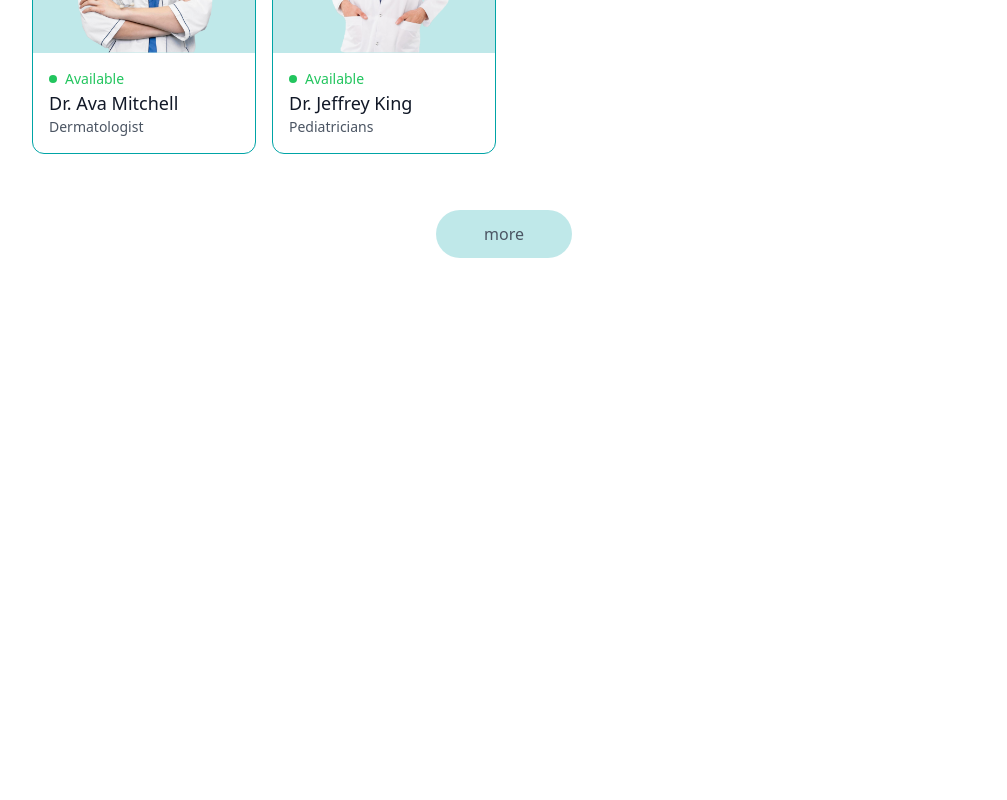
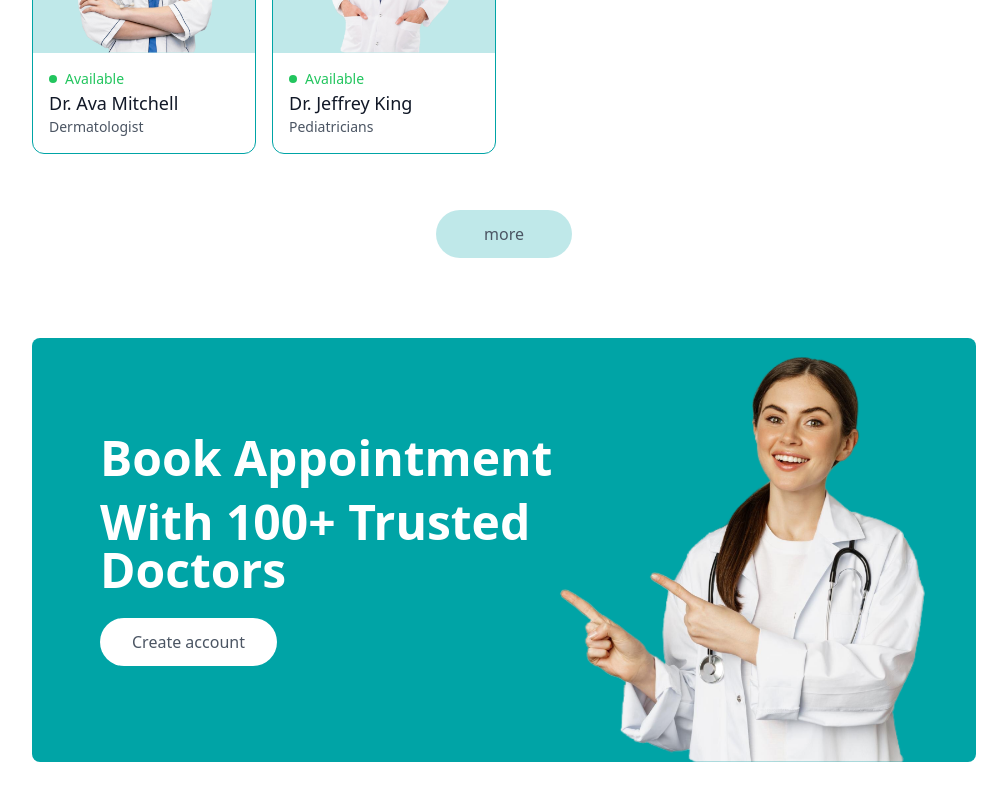
Before and after one commit to Praveen-Thathsara/Doctor-Channeling-Website-CallDoc, a React (Vite) app in the folder frontend/: page / in a window 1280 px wide. Shown: the part 2127-2927 px from the top of the page, without its empty margins (136-1143 px from the left). Before the commit the page ends 2449 px from the top, so only its background shows below. Built offline with nearby package versions, Linux system fonts and the light colour scheme.

Commit message:
create the banner section in the home page

```diff
--- /dev/null
+++ b/frontend/src/components/Banner.jsx
@@ -0,0 +1,31 @@
+import React from 'react'
+import { assets } from '../assets/assets'
+import { useNavigate } from 'react-router-dom'
+
+const Banner = () => {
+
+    const navigate = useNavigate()
+
+  return (
+    <div className='flex bg-[#00A4A6] rounded-lg px-6 sm:px-10 md:px-14 lg:px-12 my-20 md:mx-10'>
+        {/*-----left side-----*/}
+        <div className='flex-1 py-8 sm:py-10 md:py-16 lg:py-24 lg:pl-5'>
+            <div className='text-xl sm:text-2xl md:text-3xl lg:text-5xl font-semibold text-white'>
+                <p>Book Appointment</p>
+                <p className='mt-4'>With 100+ Trusted Doctors</p>
+            </div>
+            <button onClick={()=>{navigate('/login'); scrollTo(0,0)}} className='bg-white text-sm sm:text-base text-gray-600 px-8 py-3 rounded-full mt-6 hover:scale-105 transition-all'>Create account</button>
+        </div>
+
+        {/*-----right side-----*/}
+        <div className='hidden md:block md:w-1/2 lg:w-[370px] relative'>
+            <img className='w-full absolute bottom-0 right-0 max-w-md' src={assets.appointment_img}  alt="" />
+
+        </div>
+    </div>
+
+
+  )
+}
+
+export default Banner
--- a/frontend/src/pages/Home.jsx
+++ b/frontend/src/pages/Home.jsx
@@ -2,6 +2,7 @@
 import Header from '../components/Header'
 import SpecialityMenu from '../components/SpecialityMenu'
 import TopDoctors from '../components/TopDoctors'
+import Banner from '../components/Banner'
 
 const Home = () => {
   return (
@@ -9,6 +10,7 @@
         <Header/>
         <SpecialityMenu/>
         <TopDoctors/>
+        <Banner/>
     </div>
   )
 }
```
